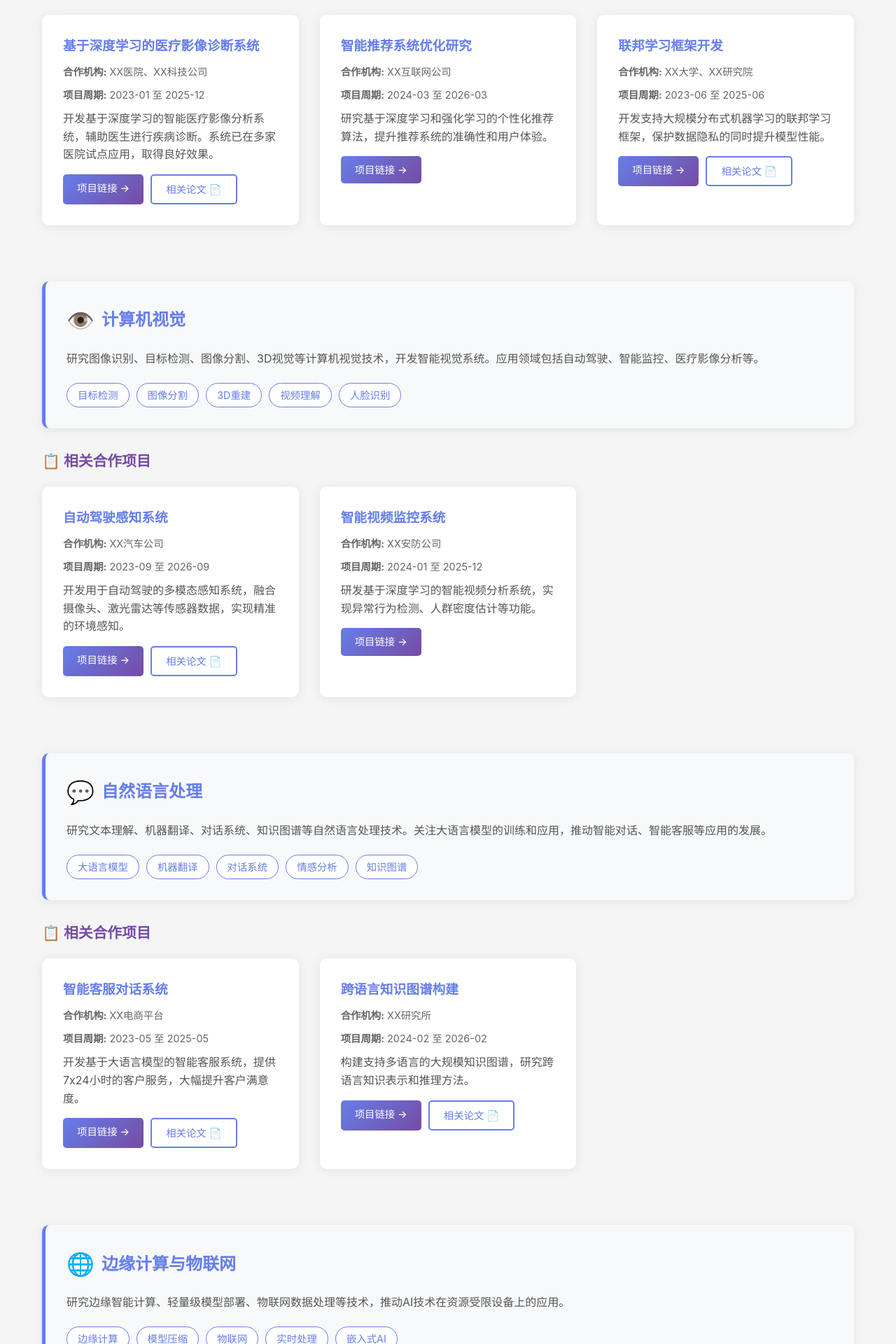
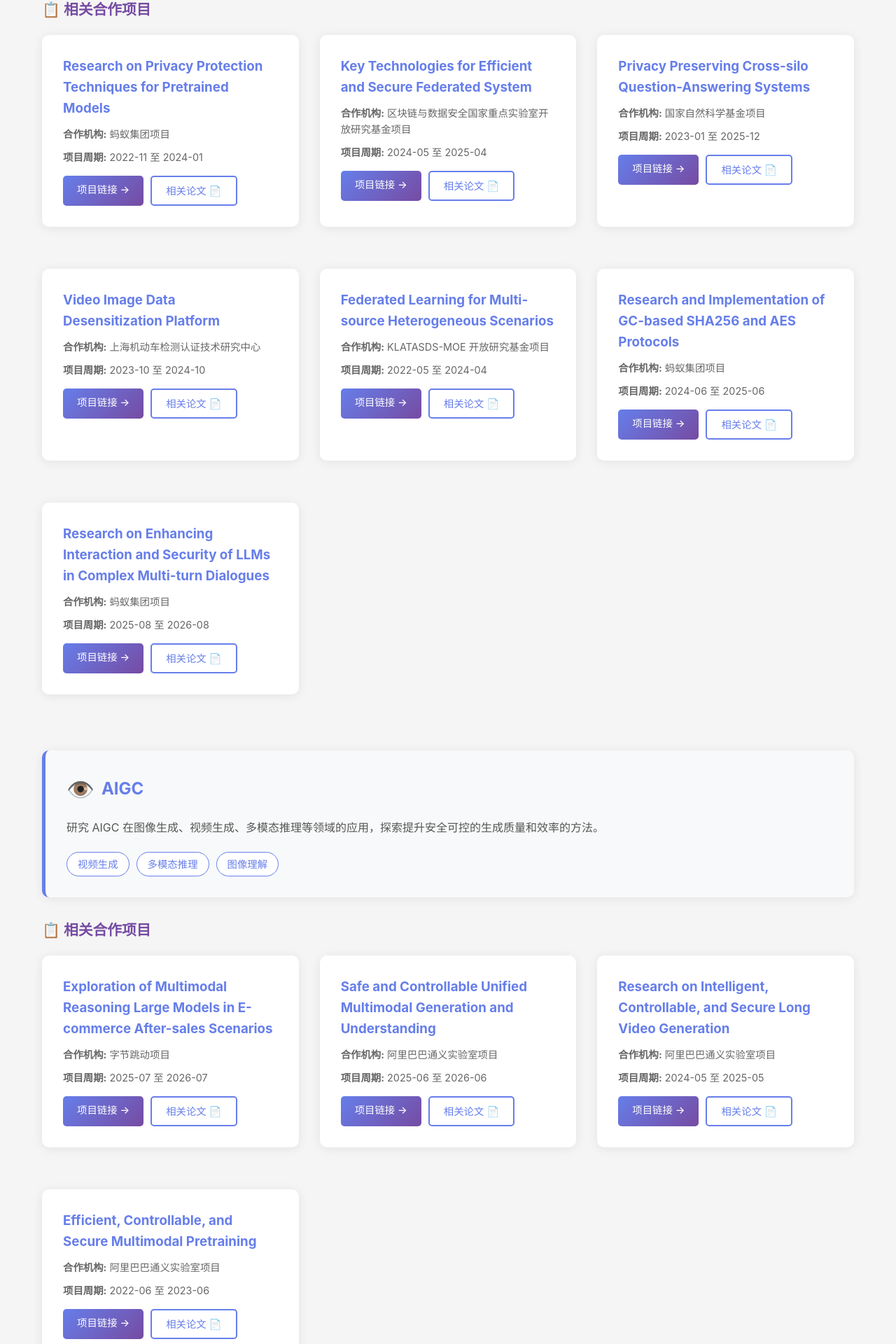
Before and after one commit to Flower-Jane/lab-website, a Vue app: page /research in a window 1280 px wide. Shown: the part 716-2636 px from the top of the page at 70% size. Built offline with nearby package versions, Linux system fonts and the light colour scheme.

Commit message:
研究方向修改

```diff
--- a/src/views/Research.vue
+++ b/src/views/Research.vue
@@ -5,7 +5,7 @@
     <div class="card" style="background: linear-gradient(135deg, #667eea 0%, #764ba2 100%); color: white; margin-bottom: 40px;">
       <h2 style="color: white;">研究概述</h2>
       <p style="margin-top: 15px; line-height: 1.8;">
-        本实验室主要研究方向涵盖人工智能、计算机视觉、自然语言处理等前沿领域，
+        本实验室主要研究方向涵盖隐私计算、AIGC、金融科技等前沿领域，
         致力于开发创新的算法和系统，推动相关技术的发展和应用。我们与国内外多家科研机构
         和企业建立了紧密的合作关系，共同开展高水平的科研项目。
       </p>
@@ -69,34 +69,70 @@ import { ref } from 'vue'
 const researchDirections = ref([
   {
     icon: '🤖',
-    title: '人工智能与机器学习',
-    description: '研究深度学习、强化学习、迁移学习等机器学习算法，开发智能化的系统和应用。关注算法的可解释性、鲁棒性和效率，推动人工智能技术在实际场景中的应用。',
-    keywords: ['深度学习', '强化学习', '迁移学习', '元学习', '可解释AI'],
+    title: '隐私保护计算',
+    description: '图像脱敏研究主要探索如何在去除或掩盖图像敏感信息的同时，尽可能保留数据可用性以实现安全高效的模型训练与应用。 联邦学习能够有效帮助平台在满足用户隐私保护、数据安全和政府法规的要求下，利用用户产生的数据进行机器学习建模。大模型安全与攻防对抗则关注如何提升大规模预训练模型的鲁棒性与安全性，防范潜在的攻击威胁。',
+    keywords: ['图像脱敏', '联邦学习', '大模型安全', '攻防对抗'],
     projects: [
       {
         id: 1,
-        name: '基于深度学习的医疗影像诊断系统',
-        partner: 'XX医院、XX科技公司',
-        duration: '2023-01 至 2025-12',
-        description: '开发基于深度学习的智能医疗影像分析系统，辅助医生进行疾病诊断。系统已在多家医院试点应用，取得良好效果。',
+        name: 'Research on Privacy Protection Techniques for Pretrained Models',
+        partner: '蚂蚁集团项目',
+        duration: '2022-11 至 2024-01',
+        // description: '开发基于深度学习的智能医疗影像分析系统，辅助医生进行疾病诊断。系统已在多家医院试点应用，取得良好效果。',
         link: 'https://example.com/medical-ai',
         paper: 'https://example.com/paper1'
       },
       {
         id: 2,
-        name: '智能推荐系统优化研究',
-        partner: 'XX互联网公司',
-        duration: '2024-03 至 2026-03',
-        description: '研究基于深度学习和强化学习的个性化推荐算法，提升推荐系统的准确性和用户体验。',
+        name: 'Key Technologies for Efficient and Secure Federated System',
+        partner: '区块链与数据安全国家重点实验室开放研究基金项目',
+        duration: '2024-05 至 2025-04',
+        // description: '研究基于深度学习和强化学习的个性化推荐算法，提升推荐系统的准确性和用户体验。',
         link: 'https://example.com/recommendation',
-        paper: null
+        paper: 'https://example.com/paper1'
       },
       {
         id: 3,
-        name: '联邦学习框架开发',
-        partner: 'XX大学、XX研究院',
-        duration: '2023-06 至 2025-06',
-        description: '开发支持大规模分布式机器学习的联邦学习框架，保护数据隐私的同时提升模型性能。',
+        name: 'Privacy Preserving Cross-silo Question-Answering Systems',
+        partner: '国家自然科学基金项目',
+        duration: '2023-01 至 2025-12',
+        // description: '开发支持大规模分布式机器学习的联邦学习框架，保护数据隐私的同时提升模型性能。',
+        link: 'https://example.com/federated-learning',
+        paper: 'https://example.com/paper2'
+      },
+      {
+        id: 4,
+        name: 'Video Image Data Desensitization Platform',
+        partner: '上海机动车检测认证技术研究中心',
+        duration: '2023-10 至 2024-10',
+        // description: '开发支持大规模分布式机器学习的联邦学习框架，保护数据隐私的同时提升模型性能。',
+        link: 'https://example.com/federated-learning',
+        paper: 'https://example.com/paper2'
+      },
+      {
+        id: 5,
+        name: 'Federated Learning for Multi-source Heterogeneous Scenarios',
+        partner: 'KLATASDS-MOE 开放研究基金项目',
+        duration: '2022-05 至 2024-04',
+        // description: '开发支持大规模分布式机器学习的联邦学习框架，保护数据隐私的同时提升模型性能。',
+        link: 'https://example.com/federated-learning',
+        paper: 'https://example.com/paper2'
+      },
+      {
+        id: 6,
+        name: 'Research and Implementation of GC-based SHA256 and AES Protocols',
+        partner: '蚂蚁集团项目',
+        duration: '2024-06 至 2025-06',
+        // description: '开发支持大规模分布式机器学习的联邦学习框架，保护数据隐私的同时提升模型性能。',
+        link: 'https://example.com/federated-learning',
+        paper: 'https://example.com/paper2'
+      },
+      {
+        id: 7,
+        name: 'Research on Enhancing Interaction and Security of LLMs in Complex Multi-turn Dialogues',
+        partner: '蚂蚁集团项目',
+        duration: '2025-08 至 2026-08',
+        // description: '开发支持大规模分布式机器学习的联邦学习框架，保护数据隐私的同时提升模型性能。',
         link: 'https://example.com/federated-learning',
         paper: 'https://example.com/paper2'
       }
@@ -104,73 +140,74 @@ const researchDirections = ref([
   },
   {
     icon: '👁️',
-    title: '计算机视觉',
-    description: '研究图像识别、目标检测、图像分割、3D视觉等计算机视觉技术，开发智能视觉系统。应用领域包括自动驾驶、智能监控、医疗影像分析等。',
-    keywords: ['目标检测', '图像分割', '3D重建', '视频理解', '人脸识别'],
+    title: 'AIGC',
+    description: '研究 AIGC 在图像生成、视频生成、多模态推理等领域的应用，探索提升安全可控的生成质量和效率的方法。',
+    keywords: ['视频生成', '多模态推理', '图像理解'],
     projects: [
       {
         id: 1,
-        name: '自动驾驶感知系统',
-        partner: 'XX汽车公司',
-        duration: '2023-09 至 2026-09',
-        description: '开发用于自动驾驶的多模态感知系统，融合摄像头、激光雷达等传感器数据，实现精准的环境感知。',
+        name: 'Exploration of Multimodal Reasoning Large Models in E-commerce After-sales Scenarios',
+        partner: '字节跳动项目',
+        duration: '2025-07 至 2026-07',
+        // description: '开发用于自动驾驶的多模态感知系统，融合摄像头、激光雷达等传感器数据，实现精准的环境感知。',
         link: 'https://example.com/autonomous-driving',
         paper: 'https://example.com/paper3'
       },
       {
         id: 2,
-        name: '智能视频监控系统',
-        partner: 'XX安防公司',
-        duration: '2024-01 至 2025-12',
-        description: '研发基于深度学习的智能视频分析系统，实现异常行为检测、人群密度估计等功能。',
+        name: 'Safe and Controllable Unified Multimodal Generation and Understanding',
+        partner: '阿里巴巴通义实验室项目',
+        duration: '2025-06 至 2026-06',
+        // description: '研发基于深度学习的智能视频分析系统，实现异常行为检测、人群密度估计等功能。',
         link: 'https://example.com/surveillance',
-        paper: null
-      }
+        paper: 'https://example.com/paper3'
+      },
+      {
+        id: 3,
+        name: 'Research on Intelligent, Controllable, and Secure Long Video Generation',
+        partner: '阿里巴巴通义实验室项目',
+        duration: '2024-05 至 2025-05',
+        // description: '研发基于深度学习的智能视频分析系统，实现异常行为检测、人群密度估计等功能。',
+        link: 'https://example.com/surveillance',
+        paper: 'https://example.com/paper3'
+      },
+      {
+        id: 4,
+        name: 'Efficient, Controllable, and Secure Multimodal Pretraining',
+        partner: '阿里巴巴通义实验室项目',
+        duration: '2022-06 至 2023-06',
+        // description: '研发基于深度学习的智能视频分析系统，实现异常行为检测、人群密度估计等功能。',
+        link: 'https://example.com/surveillance',
+        paper: 'https://example.com/paper3'
+      },
     ]
   },
   {
     icon: '💬',
-    title: '自然语言处理',
-    description: '研究文本理解、机器翻译、对话系统、知识图谱等自然语言处理技术。关注大语言模型的训练和应用，推动智能对话、智能客服等应用的发展。',
-    keywords: ['大语言模型', '机器翻译', '对话系统', '情感分析', '知识图谱'],
+    title: '金融科技',
+    description: '研究金融领域中的算法交易、因子挖掘、时序预测等技术，提升金融数据分析和决策的智能化水平。',
+    keywords: ['算法交易', '因子挖掘', '时序预测'],
     projects: [
       {
         id: 1,
-        name: '智能客服对话系统',
-        partner: 'XX电商平台',
-        duration: '2023-05 至 2025-05',
-        description: '开发基于大语言模型的智能客服系统，提供7x24小时的客户服务，大幅提升客户满意度。',
+        name: 'Research on Enhancing Financial User Understanding and Experience with Large Language Models',
+        partner: '滴滴集团项目',
+        duration: '2025-07 至 2026-07',
+        // description: '开发基于大语言模型的智能客服系统，提供7x24小时的客户服务，大幅提升客户满意度。',
         link: 'https://example.com/chatbot',
         paper: 'https://example.com/paper4'
       },
       {
         id: 2,
-        name: '跨语言知识图谱构建',
-        partner: 'XX研究所',
-        duration: '2024-02 至 2026-02',
-        description: '构建支持多语言的大规模知识图谱，研究跨语言知识表示和推理方法。',
+        name: 'Joint Lab for Financial Big Data Mining and Analytics',
+        partner: '华东师范大学-瞰点科技金融大数据联合实验室',
+        duration: '2022-10 至 2025-10',
+        // description: '构建支持多语言的大规模知识图谱，研究跨语言知识表示和推理方法。',
         link: 'https://example.com/knowledge-graph',
         paper: 'https://example.com/paper5'
       }
     ]
   },
-  {
-    icon: '🌐',
-    title: '边缘计算与物联网',
-    description: '研究边缘智能计算、轻量级模型部署、物联网数据处理等技术，推动AI技术在资源受限设备上的应用。',
-    keywords: ['边缘计算', '模型压缩', '物联网', '实时处理', '嵌入式AI'],
-    projects: [
-      {
-        id: 1,
-        name: '工业物联网智能监测平台',
-        partner: 'XX制造企业',
-        duration: '2023-08 至 2025-08',
-        description: '开发基于边缘计算的工业设备智能监测系统，实现设备故障预测和维护优化。',
-        link: 'https://example.com/industrial-iot',
-        paper: 'https://example.com/paper6'
-      }
-    ]
-  }
 ])
 </script>
 
```
